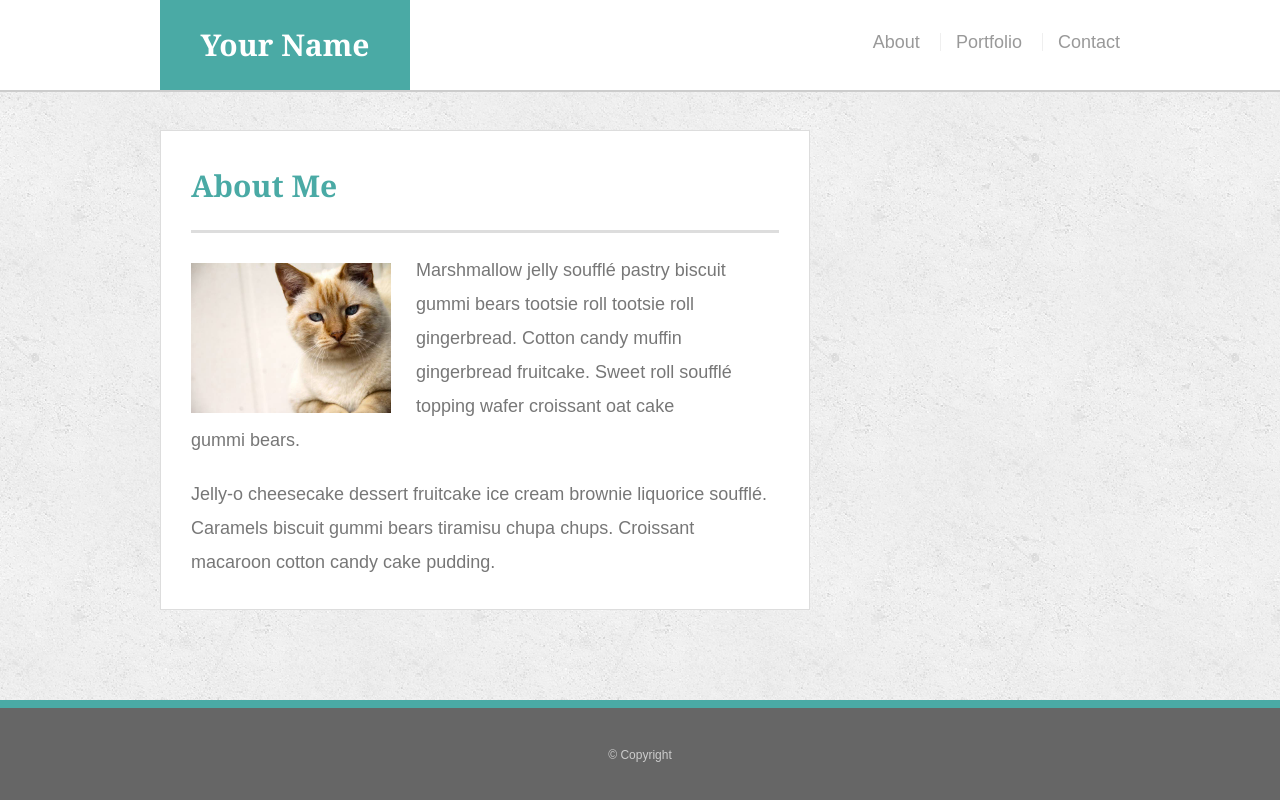
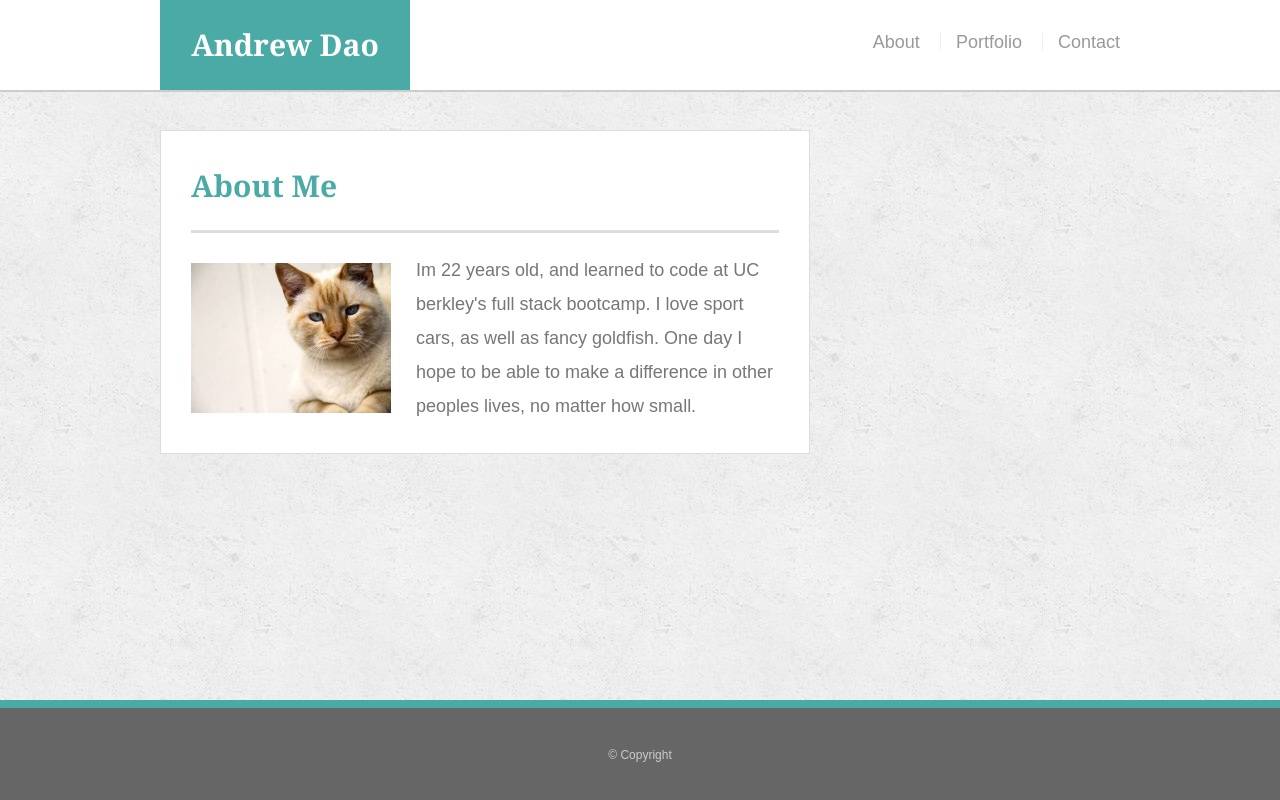
Before and after one commit to wolftec071018/Bootstrap-Portfolio, a plain HTML site: page Solutions/media_queries/index.html in a window 1280 px wide. Drawn offline with Linux system fonts and the light colour scheme.

Commit message:
updated solu

```diff
--- a/Solutions/media_queries/index.html
+++ b/Solutions/media_queries/index.html
@@ -3,7 +3,7 @@
 <head>
   <meta charset="UTF-8">
   <meta name="viewport" content="width=device-width, initial-scale=1.0">
-  <title>About | Your Name</title>
+  <title>About | Andrew Dao</title>
   <link rel="stylesheet" type="text/css" href="assets/css/style.css">
 </head>
 <body>
@@ -12,7 +12,7 @@
 
   <header id="masthead">
     <div class="container">
-      <a href="index.html" id="logo">Your Name</a>
+      <a href="index.html" id="logo">Andrew Dao</a>
       <nav>
         <ul>
           <li><a href="index.html">About</a></li>
@@ -29,9 +29,9 @@
 
       <img src="assets/images/cat.jpg" class="auth-image" alt="placeholder">
 
-      <p>Marshmallow jelly souffl&eacute; pastry biscuit gummi bears tootsie roll tootsie roll gingerbread. Cotton candy muffin gingerbread fruitcake. Sweet roll souffl&eacute; topping wafer croissant oat cake gummi&nbsp;bears.</p>
-
-      <p>Jelly-o cheesecake dessert fruitcake ice cream brownie liquorice souffl&eacute;. Caramels biscuit gummi bears tiramisu chupa chups. Croissant macaroon cotton candy cake pudding.</p>
+      <p>
+        Im 22 years old, and learned to code at UC berkley's full stack bootcamp. I love sport cars, as well as fancy goldfish. One day I hope to be able to make a difference in other peoples lives, no matter how small.
+      </p>
 
     </section>
 
```
Also changed, not shown: Solutions/media_queries/contact.html (+2 -2 lines), Solutions/media_queries/portfolio.html (+2 -2 lines), 4 other files.
